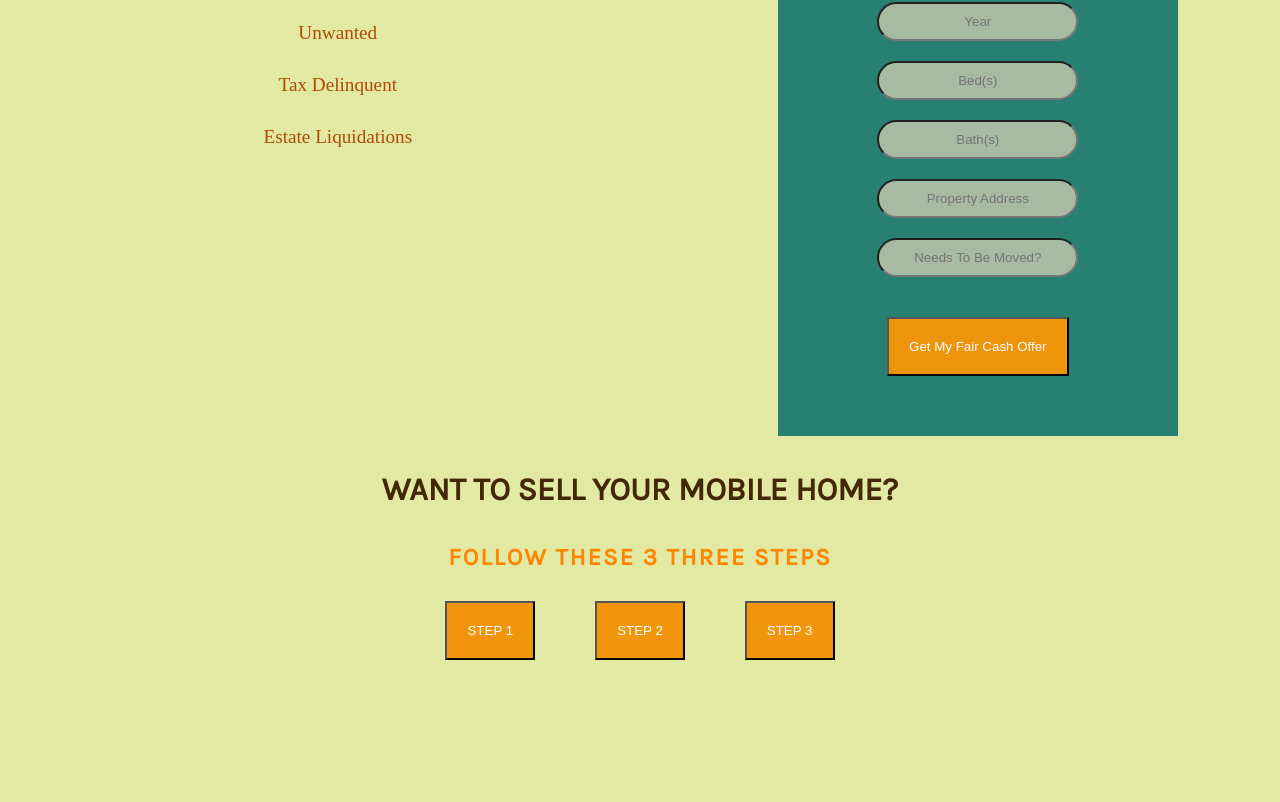
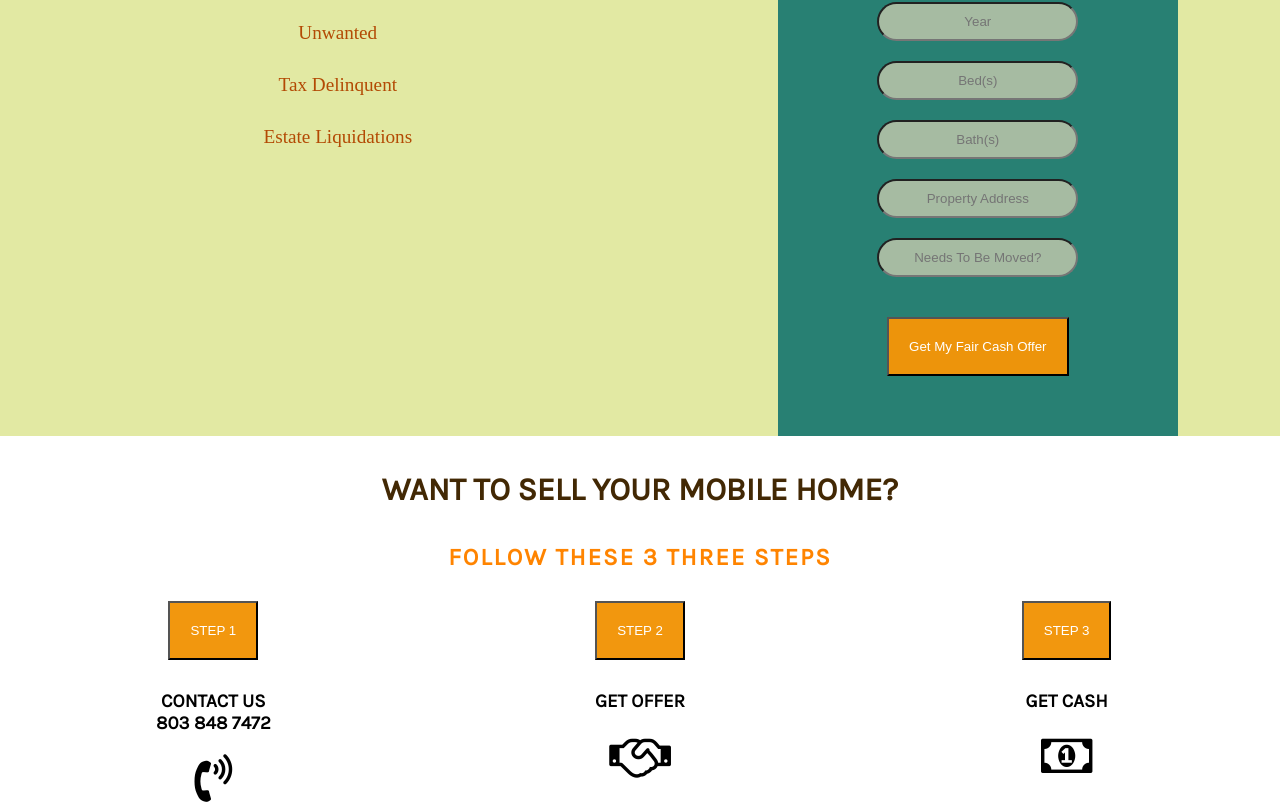
Before and after one commit to shegarland14/MHASITE, a React (Create React App) app: page / in a window 1280 px wide. Shown: the part 573-1375 px from the top of the page. Before the commit the page ends 1263 px from the top, so only its background shows below. Built offline with nearby package versions, Linux system fonts and the light colour scheme.

Commit message:
updated steps/ added icons

```diff
--- a/public/index.html
+++ b/public/index.html
@@ -25,6 +25,8 @@
       Learn how to configure a non-root public URL by running `npm run build`.
     -->
     <title>Mobile Home Advisors</title>
+    <link rel="stylesheet" href="https://cdnjs.cloudflare.com/ajax/libs/font-awesome/4.7.0/css/font-awesome.min.css">
+
   </head>
   <body>
     <noscript>You need to enable JavaScript to run this app.</noscript>
--- a/src/sell.css
+++ b/src/sell.css
@@ -3,6 +3,8 @@
     max-width: 100%;
     display: block;
     text-align: center;
+    background-color: white;
+
 }
 
 h1 {
@@ -19,3 +21,27 @@ h1 {
     font-weight: bold;
     letter-spacing: 2px;
 }
+.steps  {
+    display: flex;
+    justify-content: space-around;
+}
+
+.words {
+    display: flex;
+    justify-content: space-around;
+}
+
+.button1 {
+    display: block;
+}
+
+i {
+    padding-top: 20px;
+}
+
+@media screen and (max-width: 768px) {
+  .steps{
+    display: block;
+  }
+
+    }
--- a/src/sell.js
+++ b/src/sell.js
@@ -6,13 +6,32 @@ export default function Sell(){
         <div className="sell">
             <h1> WANT TO SELL YOUR MOBILE HOME?</h1>
             <h2> FOLLOW THESE 3 THREE STEPS</h2>
+
         <div className="steps">
-            <button> STEP 1</button>
-            <button> STEP 2</button>
-            <button> STEP 3</button>
+            <div className="col1">
+             <button clasName="button1"> STEP 1</button>
+                <h3>CONTACT US <br/> 803 848 7472</h3>
+                <i  class="fa fa-volume-control-phone fa-3x" aria-hidden="true"></i>
+             </div>
+
+            <div className="col2">
+            <button className="button2"> STEP 2</button>
+                <h3>GET OFFER</h3>
+                <i class="fa fa-handshake-o fa-3x" aria-hidden="true"></i>
+
+            </div>
+
+            <div className="col3">
+                <button className="button3"> STEP 3</button>
+                <h3>GET CASH</h3>
+                <i class="fa fa-money fa-3x" aria-hidden="true"></i>
+
+            </div>
+            </div>
 
 
-         </div>
+
+
         </div>
 
     )
```
